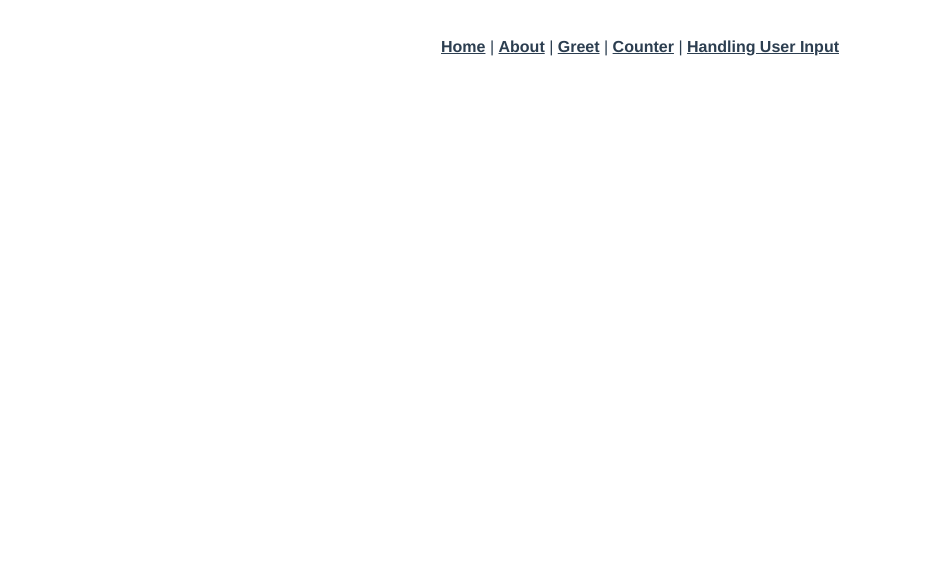
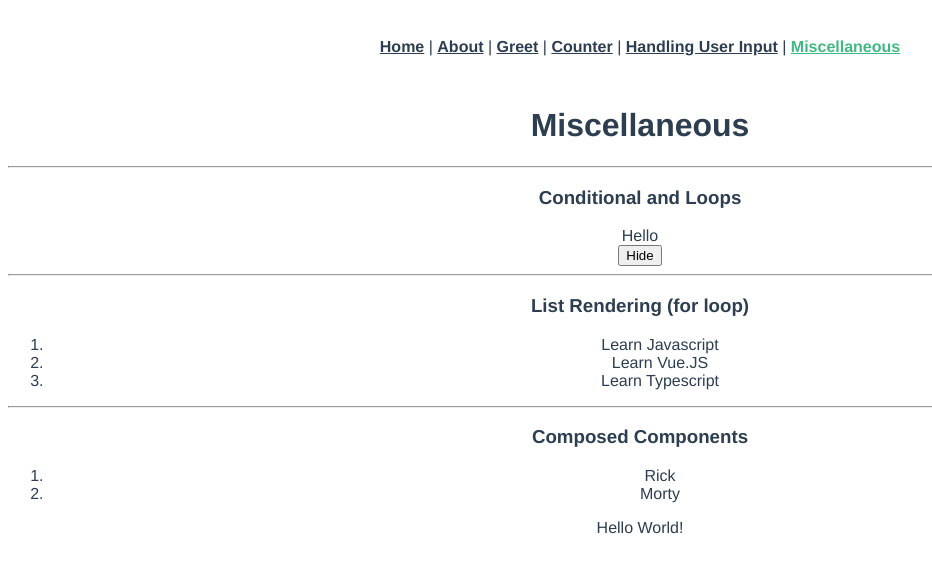
Before and after one commit to nor1c/vue-play, a Vue app in the folder hello-world/: page /misc in a window 1280 px wide. Shown: the top 572 px of the page, without its empty margins (0-932 px from the left). Built offline with nearby package versions, Linux system fonts and the light colour scheme.

Commit message:
composed components (props)

```diff
--- a/hello-world/src/App.vue
+++ b/hello-world/src/App.vue
@@ -4,7 +4,8 @@
     <router-link to="/about">About</router-link> |
     <router-link to="/hello-world">Greet</router-link> |
     <router-link to="/counter">Counter</router-link> |
-    <router-link to="/handling-user-input">Handling User Input</router-link>
+    <router-link to="/handling-user-input">Handling User Input</router-link> |
+    <router-link to="/misc">Miscellaneous</router-link>
   </div>
   <router-view/>
 </template>
--- /dev/null
+++ b/hello-world/src/components/HelloWorldProp.vue
@@ -0,0 +1,11 @@
+<template>
+    <div>
+        {{ helloText }}
+    </div>
+</template>
+
+<script>
+export default {
+    props: ['helloText']
+}
+</script>
--- /dev/null
+++ b/hello-world/src/components/TodoItem.vue
@@ -0,0 +1,10 @@
+<template>
+    <li>{{ todo.name }}</li>
+</template>
+
+<script>
+export default {
+    name: 'todo-item',
+    props: ['todo']
+}
+</script>
--- a/hello-world/src/router/index.ts
+++ b/hello-world/src/router/index.ts
@@ -17,7 +17,8 @@ const routes: Array<RouteRecordRaw> = [
   },
   { path: '/hello-world', name: 'HelloWorld', component: () => import('../views/HelloWorld.vue') },
   { path: '/counter', name: 'Counter App', component: () => import('../views/Counter.vue') },
-  { path: '/handling-user-input', name: 'Handling user input', component: () => import('../views/UserInput.vue') }
+  { path: '/handling-user-input', name: 'Handling user input', component: () => import('../views/UserInput.vue') },
+  { path: '/misc', name: 'Misc', component: () => import('../views/Misc.vue') },
 ]
 
 const router = createRouter({
--- /dev/null
+++ b/hello-world/src/views/Misc.vue
@@ -0,0 +1,57 @@
+<template>
+    <div>
+        <h1>Miscellaneous</h1>
+        <hr>
+        <div>
+            <h3>Conditional and Loops</h3>
+            <div v-if="showHello">
+                Hello
+            </div>
+            <button @click="showHello = !showHello">{{ showHello ? 'Hide' : 'Show' }}</button>
+        </div>
+        <hr>
+        <div>
+            <h3>List Rendering (for loop)</h3>
+            <ol>
+                <li v-for="todo in todos">
+                    {{ todo.name }}
+                </li>
+            </ol>
+        </div>
+        <hr>
+        <div>
+            <h3>Composed Components</h3>
+            <ol>
+                <TodoItem v-for="item in students" :todo="item" :key="item.id"></TodoItem>
+            </ol>
+            <HelloWorldProp :helloText="helloWorld"></HelloWorldProp>
+        </div>
+    </div>
+</template>
+
+<script>
+import TodoItem from '../components/TodoItem.vue'
+import HelloWorldProp from '../components/HelloWorldProp.vue'
+
+export default {
+    components: {
+        TodoItem,
+        HelloWorldProp,
+    },
+    data() {
+        return {
+            helloWorld: 'Hello World!',
+            showHello: true,
+            todos: [
+                { id: 1, name: 'Learn Javascript' },
+                { id: 2, name: 'Learn Vue.JS' },
+                { id: 3, name: 'Learn Typescript' }
+            ],
+            students: [
+                { id: 1, name: 'Rick' },
+                { id: 2, name: 'Morty' }
+            ]
+        }
+    }
+}
+</script>
--- a/hello-world/src/views/UserInput.vue
+++ b/hello-world/src/views/UserInput.vue
@@ -1,8 +1,15 @@
 <template>
     <div>
-        <h2>Handling User Input</h2>
-        <p>{{ message }}</p>
-        <button @click="reverseMessage">{{ reversed ? 'Restore' : 'Reverse' }}</button>
+        <div>
+            <h2>Handling User Input</h2>
+            <p>{{ message }}</p>
+            <button @click="reverseMessage">{{ reversed ? 'Restore' : 'Reverse' }}</button>
+        </div>
+        <div>
+            <h2>Two-way Binding</h2>
+            <p>{{ message }}</p>
+            <input type="text" v-model="message">
+        </div>
     </div>
 </template>
 
```
